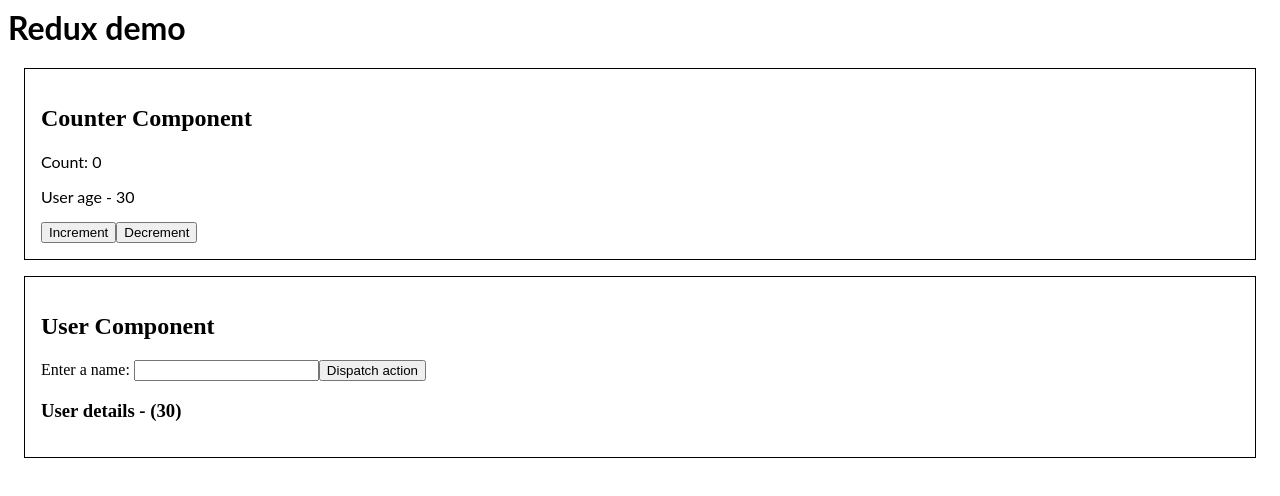
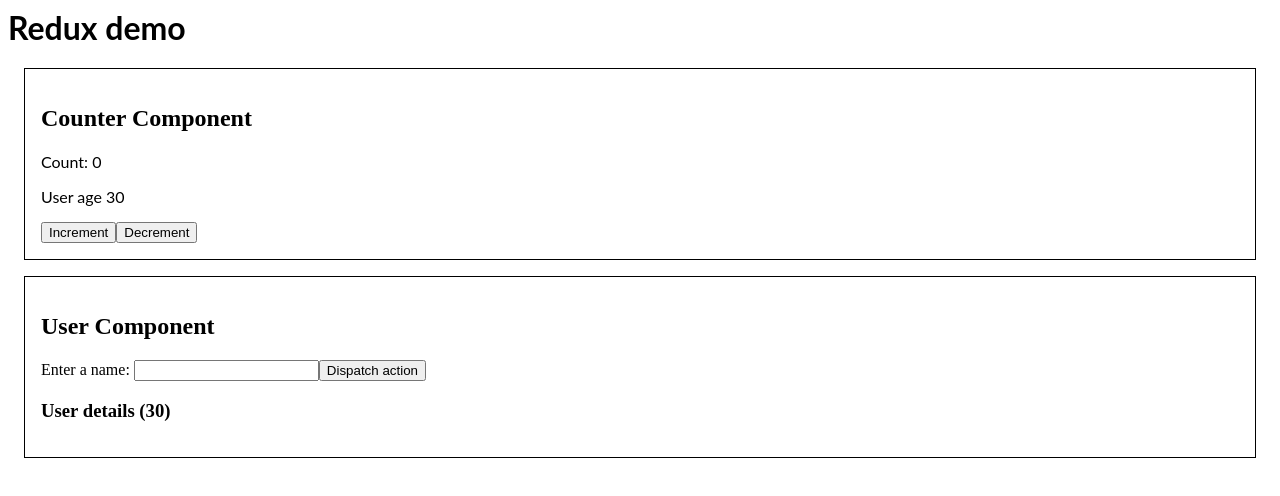
Before and after one commit to achaljain/redux-demo-stackblitz, a React (Create React App) app: page / in a window 1280 px wide. Both pictures are taken after a click on the button "Dispatch action". Shown: the top 496 px of the page. Built offline with nearby package versions, Linux system fonts and the light colour scheme.

Commit message:
2 files modified

```diff
--- a/src/counter.js
+++ b/src/counter.js
@@ -14,7 +14,7 @@
     <div className="comp-container">
       <h2>Counter Component</h2>
       <p>Count: {count}</p>
-      <p>User age - {userAge} </p>
+      <p>User age {userAge} </p>
       <button onClick={() => dispatch(incrementAction())}>Increment</button>
       <button onClick={() => dispatch(decrementAction())}>Decrement</button>
     </div>
--- a/src/user.js
+++ b/src/user.js
@@ -20,7 +20,7 @@
       <button onClick={() => dispatch(userAction(inputRef.current.value))}>
         Dispatch action
       </button>
-      {user && <h3>{`User details - ${user.name} (${user.age})`}</h3>}
+      {user && <h3>{`User details ${user.name} (${user.age})`}</h3>}
     </div>
   );
 };
```
